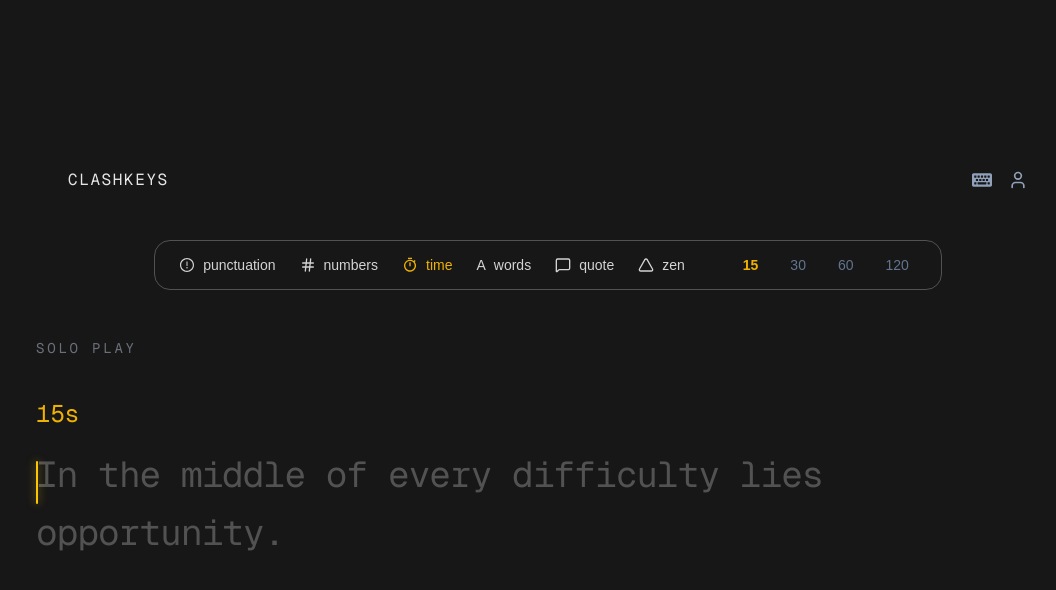
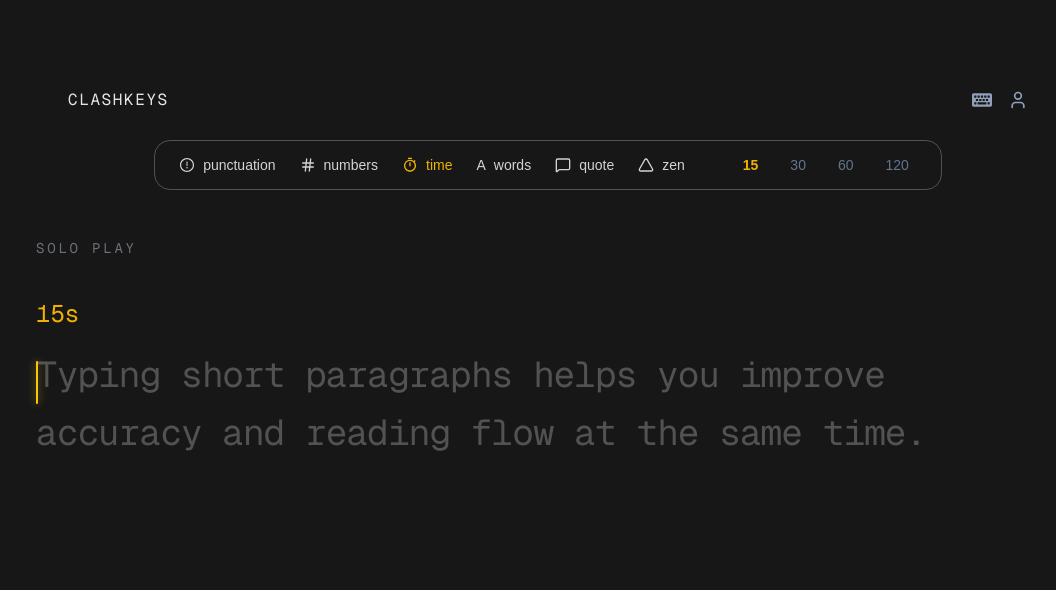
Before and after one commit to Aayush7105/clashkeys, a Next.js app: page /soloplay in a window 1280 px wide. Shown: the top 590 px of the page, without its empty margins (92-1148 px from the left). Built offline with nearby package versions, Linux system fonts and the light colour scheme; no server answers.

Commit message:
random sentence api integerated

```diff
--- a/app/soloplay/page.tsx
+++ b/app/soloplay/page.tsx
@@ -3,25 +3,67 @@ import {
   DEFAULT_SOLO_DURATION,
   SOLO_DURATIONS,
 } from "@/components/soloplay/soloplay-constants";
-import { SOLO_TEXT_POOL } from "@/components/soloplay/text-pool";
-import React from "react";
 
 export const dynamic = "force-dynamic";
 
-const page = ({
+function fetchWithTimeout(url: string, ms = 2000) {
+  const controller = new AbortController();
+  const id = setTimeout(() => controller.abort(), ms);
+
+  return fetch(url, {
+    cache: "no-store",
+    signal: controller.signal,
+  }).finally(() => clearTimeout(id));
+}
+
+function limitWords(text: string, maxWords: number) {
+  return text.trim().split(/\s+/).slice(0, maxWords).join(" ");
+}
+
+// same format as your previous code
+async function getSentence(): Promise<string> {
+  const bacon = fetchWithTimeout(
+    "https://baconipsum.com/api/?type=meat-and-filler&sentences=4",
+    2000,
+  ).then(async (r) => {
+    if (!r.ok) throw new Error();
+
+    const data = await r.json();
+
+    // API returns string[]
+    if (!Array.isArray(data) || typeof data[0] !== "string") {
+      throw new Error();
+    }
+
+    const text = data.join(" ").replace(/\s+/g, " ").trim();
+
+    // hard limit → max 40 words
+    return limitWords(text, 40);
+  });
+
+  try {
+    // keep the same Promise.any pattern
+    return await Promise.any([bacon]);
+  } catch {
+    return "Typing short paragraphs helps you improve accuracy and reading flow at the same time.";
+  }
+}
+
+export default async function Page({
   searchParams,
 }: {
   searchParams?: { duration?: string };
-}) => {
+}) {
   const rawDuration = Number(searchParams?.duration);
+
   const initialDuration = SOLO_DURATIONS.includes(
-    rawDuration as (typeof SOLO_DURATIONS)[number]
+    rawDuration as (typeof SOLO_DURATIONS)[number],
   )
     ? rawDuration
     : DEFAULT_SOLO_DURATION;
-  const initialText =
-    SOLO_TEXT_POOL[Math.floor(Math.random() * SOLO_TEXT_POOL.length)] ||
-    SOLO_TEXT_POOL[0];
+
+  const initialText = await getSentence();
+
   return (
     <div>
       <SoloPlayPage
@@ -30,6 +72,4 @@ const page = ({
       />
     </div>
   );
-};
-
-export default page;
+}
--- a/components/soloplay/solonavbar.tsx
+++ b/components/soloplay/solonavbar.tsx
@@ -19,7 +19,7 @@ export default function SoloNavbar({
 
   return (
     <div className="w-ful p-2 flex flex-col justify-center items-center gap-3">
-      <div className="flex  justify-between px-6 py-4 w-full">
+      <div className="flex  justify-between px-6 py-4 w-full -mt-20">
         <div className="font-mono tracking-widest text-neutral-200">
           CLASHKEYS
         </div>
@@ -36,7 +36,7 @@ export default function SoloNavbar({
         </div>
       </div>
 
-      <div className="flex items-center gap-6 px-6 py-3 text-sm text-neutral-300 border border-neutral-600 rounded-2xl mt-5 bg-neutral-900 w-fit">
+      <div className="flex items-center gap-6 px-6 py-3 text-sm text-neutral-300 border border-neutral-600 rounded-2xl bg-neutral-900 w-fit">
         <div className="flex items-center gap-6">
           <div className="flex items-center gap-2 cursor-pointer hover:text-slate-300 transition">
             <AiOutlineExclamationCircle size={16} />
```
